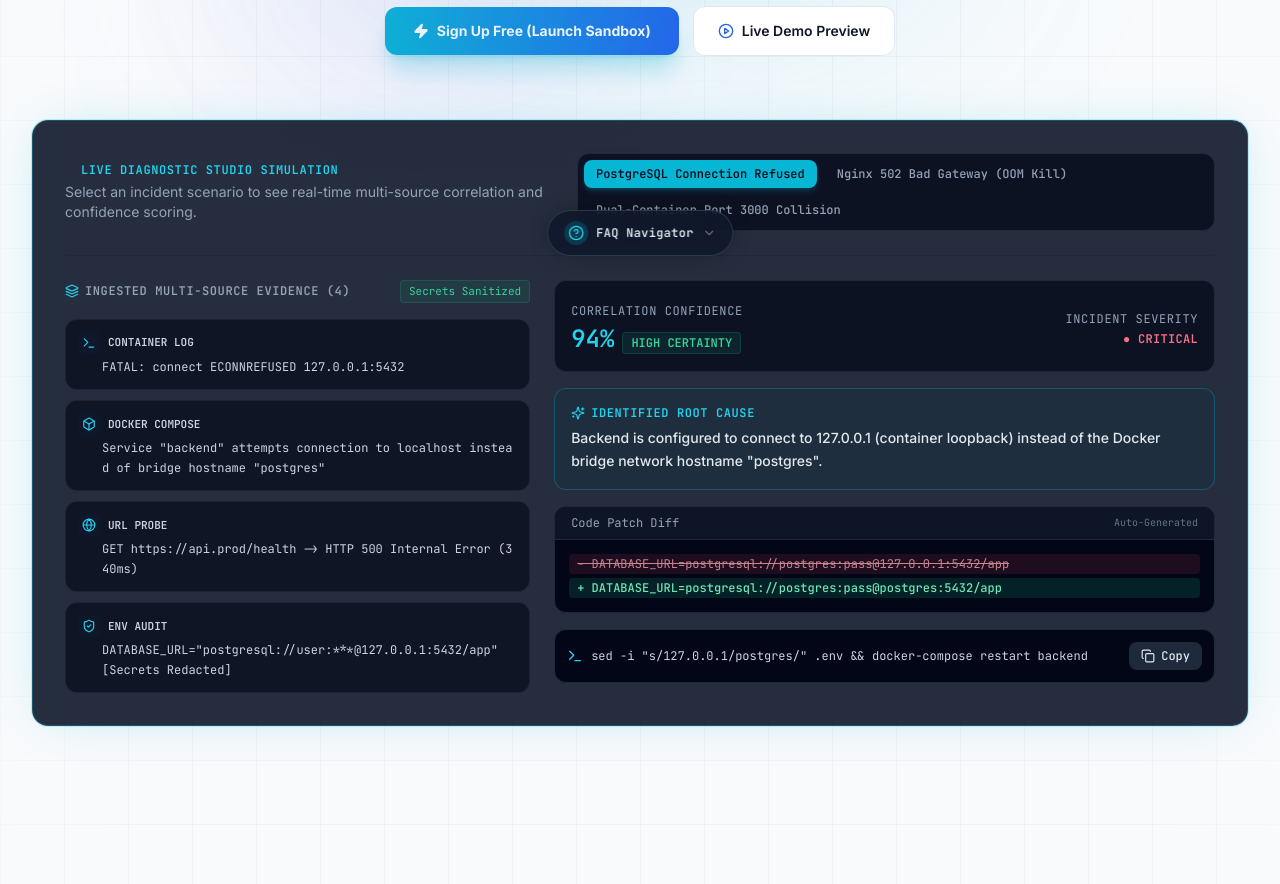
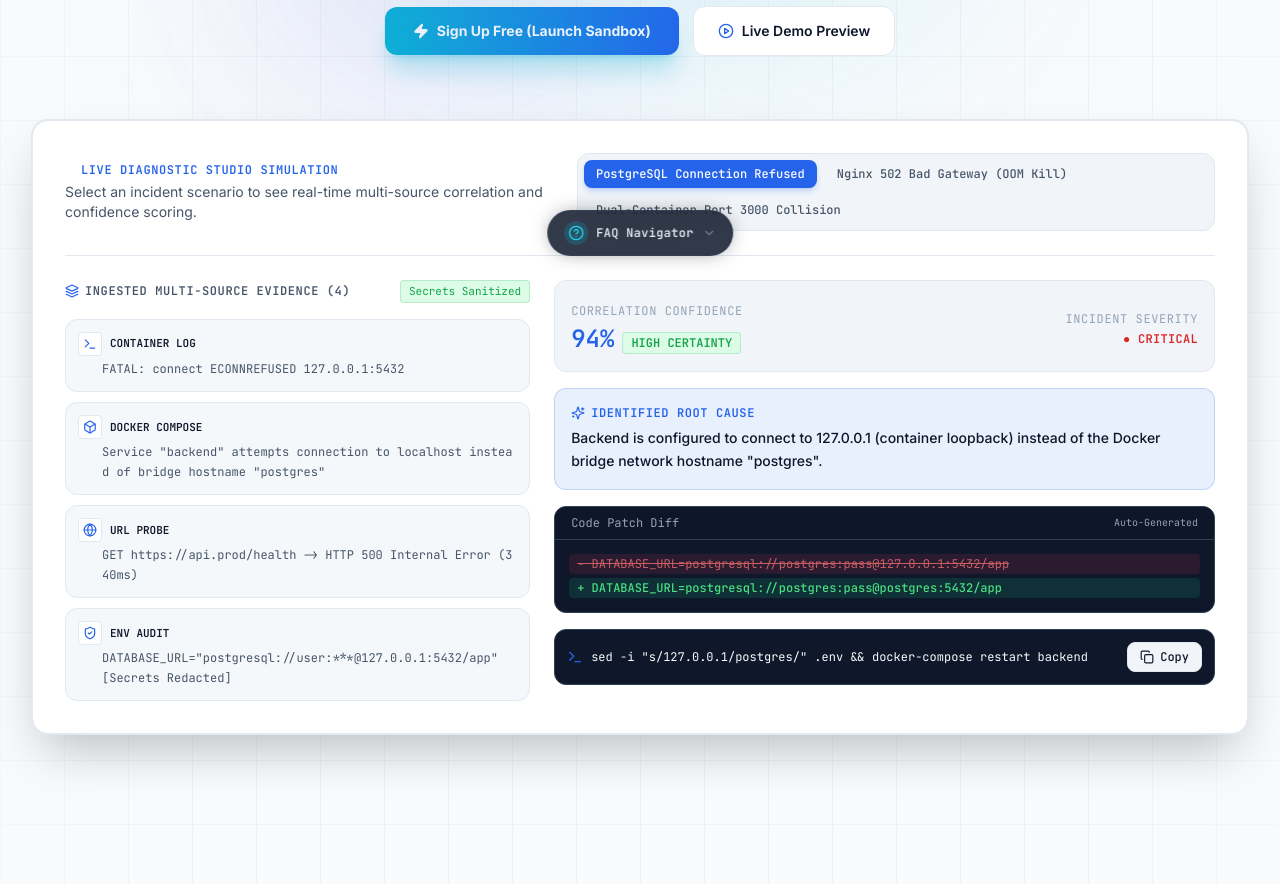
Before and after one commit to Radheshbhuva/DeployFixLab, a React (Vite) app in the folder frontend/: page / in a window 1280 px wide. Shown: the part 520-1404 px from the top of the page. Built offline with nearby package versions, Linux system fonts and the light colour scheme; no server answers.

Commit message:
feat(theme): adapt InteractiveStudioPreview surfaces and diff elements to theme tokens

```diff
--- a/frontend/src/features/landing/components/InteractiveStudioPreview.tsx
+++ b/frontend/src/features/landing/components/InteractiveStudioPreview.tsx
@@ -39,23 +39,23 @@ export const InteractiveStudioPreview: React.FC = () => {
   };
 
   return (
-    <div id="interactive-demo" className="w-full relative rounded-2xl border border-cyan-500/30 bg-slate-900/90 backdrop-blur-2xl p-4 sm:p-6 lg:p-8 shadow-[0_0_50px_-12px_rgba(6,182,212,0.25)] ring-1 ring-cyan-500/20 text-left">
+    <div id="interactive-demo" className="w-full relative rounded-2xl border border-border-default bg-bg-surface backdrop-blur-2xl p-4 sm:p-6 lg:p-8 shadow-2xl ring-1 ring-border-default text-left">
       {/* Studio Header & Scenario Selector Bar */}
-      <div className="flex flex-col lg:flex-row lg:items-center justify-between pb-6 mb-6 border-b border-slate-800 gap-4">
+      <div className="flex flex-col lg:flex-row lg:items-center justify-between pb-6 mb-6 border-b border-border-default gap-4">
         <div>
           <div className="flex items-center gap-2 mb-1">
-            <span className="flex h-2 w-2 rounded-full bg-cyan-400 animate-ping" />
-            <span className="text-xs font-mono uppercase tracking-wider text-cyan-400 font-semibold">
+            <span className="flex h-2 w-2 rounded-full bg-brand-primary animate-ping" />
+            <span className="text-xs font-mono uppercase tracking-wider text-brand-primary font-semibold">
               Live Diagnostic Studio Simulation
             </span>
           </div>
-          <p className="text-xs sm:text-sm text-slate-400">
+          <p className="text-xs sm:text-sm text-text-secondary">
             Select an incident scenario to see real-time multi-source correlation and confidence scoring.
           </p>
         </div>
 
         {/* Scenario Toggle Pills */}
-        <div className="flex items-center gap-2 flex-wrap bg-slate-950/70 p-1.5 rounded-xl border border-slate-800">
+        <div className="flex items-center gap-2 flex-wrap bg-bg-raised p-1.5 rounded-xl border border-border-default">
           {SAMPLE_INCIDENTS.map((inc) => {
             const isSelected = inc.id === activeIncident.id;
             return (
@@ -64,8 +64,8 @@ export const InteractiveStudioPreview: React.FC = () => {
                 onClick={() => setSelectedIncidentId(inc.id)}
                 className={`px-3 py-1.5 rounded-lg text-xs font-mono font-medium transition-all ${
                   isSelected
-                    ? 'bg-cyan-500 text-slate-950 font-bold shadow-md shadow-cyan-500/20'
-                    : 'text-slate-400 hover:text-slate-200 hover:bg-slate-900'
+                    ? 'bg-brand-primary text-white font-bold shadow-md shadow-brand-primary/20'
+                    : 'text-text-secondary hover:text-text-primary hover:bg-bg-surface'
                 }`}
               >
                 {inc.title}
@@ -80,11 +80,11 @@ export const InteractiveStudioPreview: React.FC = () => {
         {/* Left Column: Ingested Evidence Stream (5 cols) */}
         <div className="lg:col-span-5 flex flex-col space-y-4">
           <div className="flex items-center justify-between">
-            <span className="text-xs font-mono text-slate-400 font-semibold uppercase tracking-wider flex items-center gap-1.5">
-              <Layers className="w-3.5 h-3.5 text-cyan-400" />
+            <span className="text-xs font-mono text-text-secondary font-semibold uppercase tracking-wider flex items-center gap-1.5">
+              <Layers className="w-3.5 h-3.5 text-brand-primary" />
               Ingested Multi-Source Evidence ({activeIncident.evidence.length})
             </span>
-            <span className="text-[11px] font-mono text-emerald-400 bg-emerald-500/10 border border-emerald-500/20 px-2 py-0.5 rounded">
+            <span className="text-[11px] font-mono text-status-success bg-status-success-dim border border-status-success/20 px-2 py-0.5 rounded">
               Secrets Sanitized
             </span>
           </div>
@@ -95,17 +95,17 @@ export const InteractiveStudioPreview: React.FC = () => {
               return (
                 <div
                   key={idx}
-                  className="p-3 rounded-xl bg-slate-950/60 border border-slate-800/80 hover:border-slate-700 transition-colors"
+                  className="p-3 rounded-xl bg-bg-raised/70 border border-border-default hover:border-brand-primary/40 transition-colors"
                 >
                   <div className="flex items-center gap-2 mb-1">
-                    <div className="p-1 rounded bg-slate-900 text-cyan-400">
+                    <div className="p-1 rounded bg-bg-surface text-brand-primary border border-border-default">
                       <IconComponent className="w-3.5 h-3.5" />
                     </div>
-                    <span className="text-[11px] font-mono font-semibold text-slate-300">
+                    <span className="text-[11px] font-mono font-semibold text-text-primary">
                       {item.source}
                     </span>
                   </div>
-                  <p className="font-mono text-xs text-slate-300 pl-6 leading-relaxed break-all">
+                  <p className="font-mono text-xs text-text-secondary pl-6 leading-relaxed break-all">
                     {item.text}
                   </p>
                 </div>
@@ -117,54 +117,54 @@ export const InteractiveStudioPreview: React.FC = () => {
         {/* Right Column: AI Root-Cause Diagnosis & Code Remediation (7 cols) */}
         <div className="lg:col-span-7 flex flex-col space-y-4">
           {/* Header Metric Row: Confidence & Tier */}
-          <div className="p-4 rounded-xl bg-slate-950/70 border border-slate-800 flex flex-col sm:flex-row sm:items-center justify-between gap-3">
+          <div className="p-4 rounded-xl bg-bg-raised border border-border-default flex flex-col sm:flex-row sm:items-center justify-between gap-3">
             <div>
-              <span className="text-xs font-mono text-slate-400 uppercase tracking-wider">Correlation Confidence</span>
+              <span className="text-xs font-mono text-text-muted uppercase tracking-wider">Correlation Confidence</span>
               <div className="flex items-baseline gap-2 mt-0.5">
-                <span className="text-2xl font-bold font-mono text-cyan-400">
+                <span className="text-2xl font-bold font-mono text-brand-primary">
                   {activeIncident.confidenceScore}%
                 </span>
-                <span className="text-xs font-mono text-emerald-400 font-semibold bg-emerald-500/10 border border-emerald-500/20 px-2 py-0.5 rounded">
+                <span className="text-xs font-mono text-status-success font-semibold bg-status-success-dim border border-status-success/20 px-2 py-0.5 rounded">
                   {activeIncident.confidenceTier} CERTAINTY
                 </span>
               </div>
             </div>
 
             <div className="text-right">
-              <span className="text-xs font-mono text-slate-400 uppercase tracking-wider">Incident Severity</span>
-              <div className="text-xs font-mono font-bold text-rose-400 uppercase tracking-wide mt-0.5">
+              <span className="text-xs font-mono text-text-muted uppercase tracking-wider">Incident Severity</span>
+              <div className="text-xs font-mono font-bold text-status-danger uppercase tracking-wide mt-0.5">
                 ● {activeIncident.severity}
               </div>
             </div>
           </div>
 
           {/* Root Cause Card */}
-          <div className="p-4 rounded-xl bg-cyan-950/20 border border-cyan-500/30">
-            <span className="text-xs font-mono font-semibold text-cyan-400 uppercase tracking-wider flex items-center gap-1.5 mb-1.5">
+          <div className="p-4 rounded-xl bg-brand-primary/10 border border-brand-primary/20">
+            <span className="text-xs font-mono font-semibold text-brand-primary uppercase tracking-wider flex items-center gap-1.5 mb-1.5">
               <Sparkles className="w-3.5 h-3.5" />
               Identified Root Cause
             </span>
-            <p className="text-sm text-slate-200 leading-relaxed font-medium">
+            <p className="text-sm text-text-primary leading-relaxed font-medium">
               {activeIncident.rootCause}
             </p>
           </div>
 
           {/* Remediation Diff Preview */}
-          <div className="rounded-xl border border-slate-800 bg-slate-950 overflow-hidden font-mono text-xs">
-            <div className="px-4 py-2 bg-slate-900/90 border-b border-slate-800 flex items-center justify-between text-slate-400">
+          <div className="rounded-xl border border-terminal-border bg-terminal-bg overflow-hidden font-mono text-xs">
+            <div className="px-4 py-2 bg-terminal-bg/90 border-b border-terminal-border flex items-center justify-between text-text-muted">
               <span>Code Patch Diff</span>
-              <span className="text-[10px] text-slate-500">Auto-Generated</span>
+              <span className="text-[10px] text-text-muted">Auto-Generated</span>
             </div>
-            <div className="p-3.5 overflow-x-auto space-y-1 text-slate-300">
+            <div className="p-3.5 overflow-x-auto space-y-1 text-terminal-text">
               {activeIncident.codeDiff.split('\n').map((line, idx) => (
                 <div
                   key={idx}
                   className={`px-2 py-0.5 rounded ${
                     line.startsWith('+')
-                      ? 'bg-emerald-500/15 text-emerald-300 font-medium'
+                      ? 'bg-emerald-500/15 text-terminal-green font-medium'
                       : line.startsWith('-')
-                      ? 'bg-rose-500/15 text-rose-300 line-through opacity-80'
-                      : 'text-slate-400'
+                      ? 'bg-rose-500/15 text-terminal-red line-through opacity-80'
+                      : 'text-text-muted'
                   }`}
                 >
                   {line}
@@ -174,21 +174,21 @@ export const InteractiveStudioPreview: React.FC = () => {
           </div>
 
           {/* Remediation Command Bar */}
-          <div className="p-3 rounded-xl bg-slate-950 border border-slate-800 flex items-center justify-between gap-3">
+          <div className="p-3 rounded-xl bg-terminal-bg border border-terminal-border flex items-center justify-between gap-3">
             <div className="flex items-center gap-2 overflow-hidden">
-              <Terminal className="w-4 h-4 text-cyan-400 flex-shrink-0" />
-              <code className="text-xs font-mono text-slate-300 truncate">
+              <Terminal className="w-4 h-4 text-brand-primary flex-shrink-0" />
+              <code className="text-xs font-mono text-terminal-text truncate">
                 {activeIncident.remediationCommand}
               </code>
             </div>
             <button
               onClick={handleCopyCommand}
-              className="flex-shrink-0 inline-flex items-center gap-1.5 px-3 py-1.5 rounded-lg bg-slate-800 hover:bg-slate-700 text-slate-200 text-xs font-mono font-medium transition-colors"
+              className="flex-shrink-0 inline-flex items-center gap-1.5 px-3 py-1.5 rounded-lg bg-bg-raised hover:bg-bg-surface text-text-primary text-xs font-mono font-medium transition-colors border border-border-default"
             >
               {copied ? (
                 <>
-                  <Check className="w-3.5 h-3.5 text-emerald-400" />
-                  <span className="text-emerald-400">Copied</span>
+                  <Check className="w-3.5 h-3.5 text-status-success" />
+                  <span className="text-status-success">Copied</span>
                 </>
               ) : (
                 <>
```
